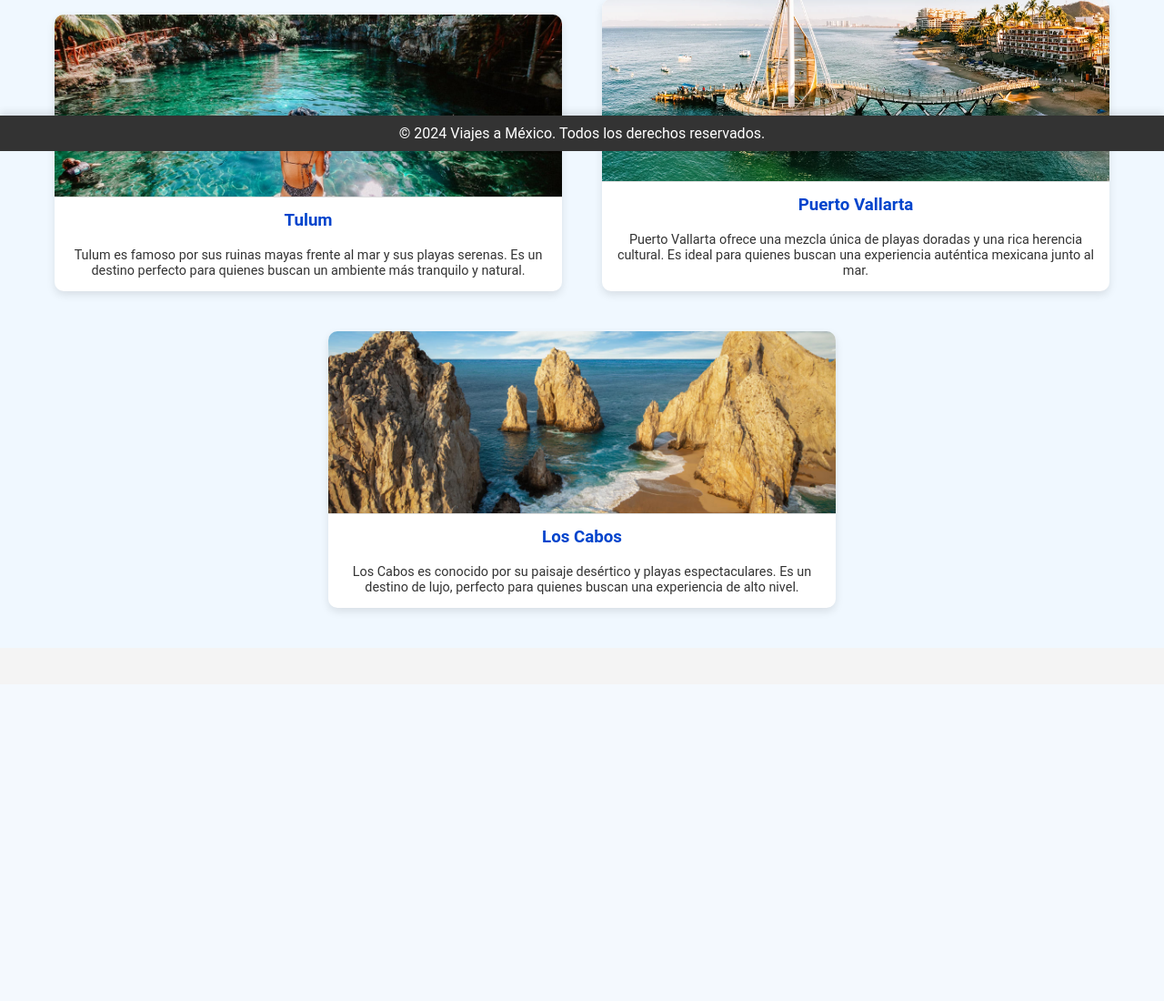
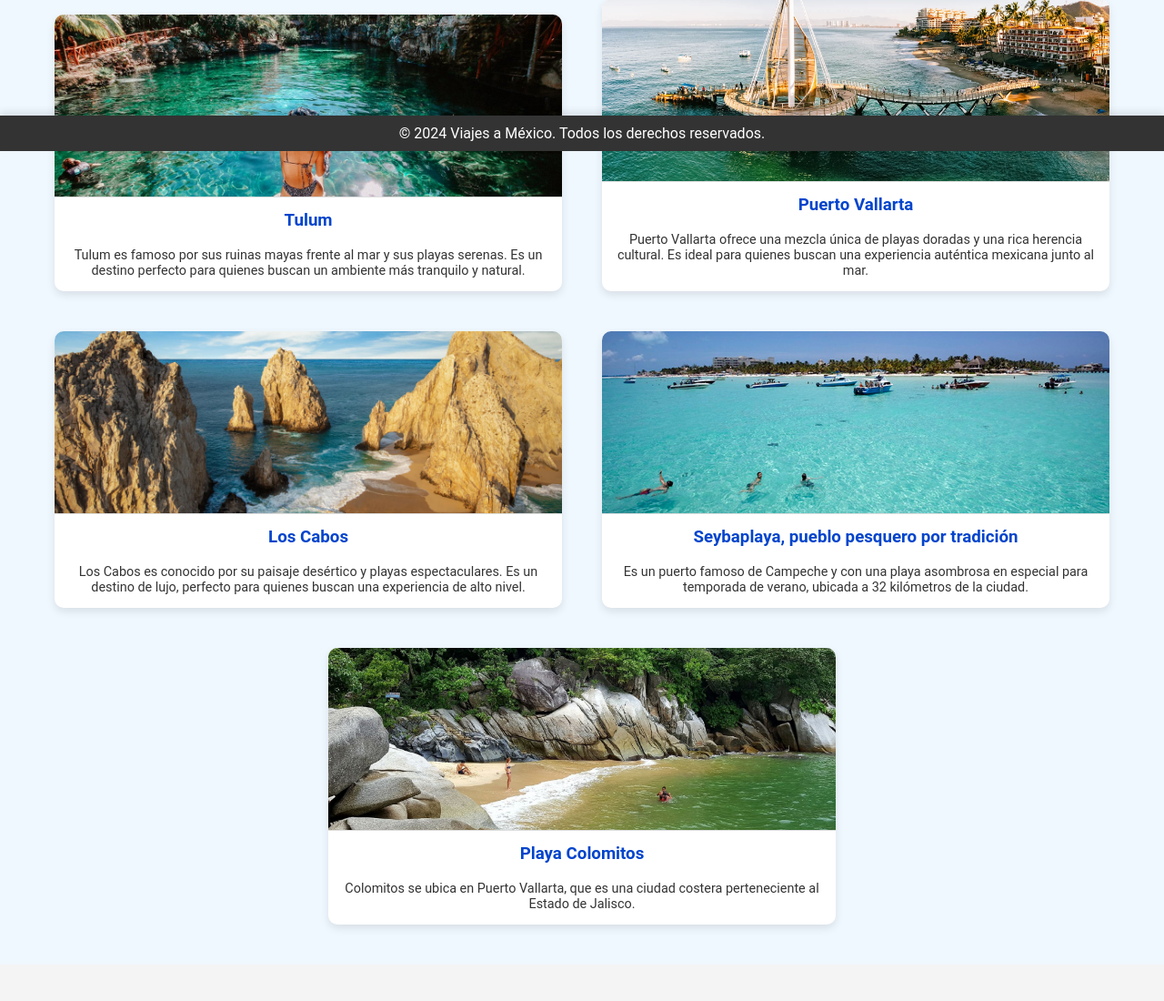
Before and after one commit to IrlandaBarcelataJimenez/Colaborativo_901, a PHP site: page / in a window 1280 px wide. Shown: the part 634-1734 px from the top of the page at 91% size. Before the commit the page ends 1308 px from the top, so only its background shows below. Run offline with PHP 8.4, Linux system fonts and the light colour scheme.

Commit message:
Cambios en el index

```diff
--- a/index.php
+++ b/index.php
@@ -46,6 +46,16 @@
             <h3>Los Cabos</h3>
             <p>Los Cabos es conocido por su paisaje desértico y playas espectaculares. Es un destino de lujo, perfecto para quienes buscan una experiencia de alto nivel.</p>
         </div>
+        <div class="playa">
+            <img src="imagenes/campeche.jpg" alt="Campeche">
+            <h3>Seybaplaya, pueblo pesquero por tradición</h3>
+            <p>Es un puerto famoso de Campeche y con una playa asombrosa en especial para temporada de verano, ubicada a 32 kilómetros de la ciudad.</p>
+        </div>
+        <div class="playa">
+            <img src="imagenes/colomitos.jpg" alt="Playa Colomitos">
+            <h3>Playa Colomitos</h3>
+            <p>Colomitos se ubica en Puerto Vallarta, que es una ciudad costera perteneciente al Estado de Jalisco.</p>
+        </div>
     </section>
 
     <section id="ofertas">
```
Also changed, not shown: imagenes/campeche.jpg (added), imagenes/colomitos.jpg (added).
